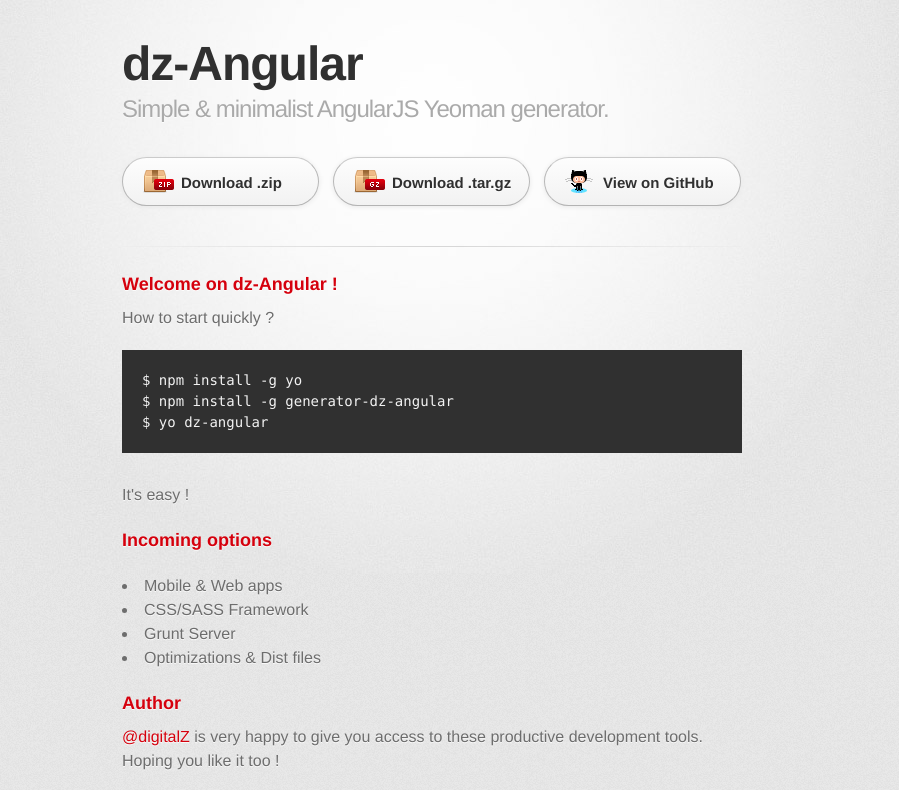
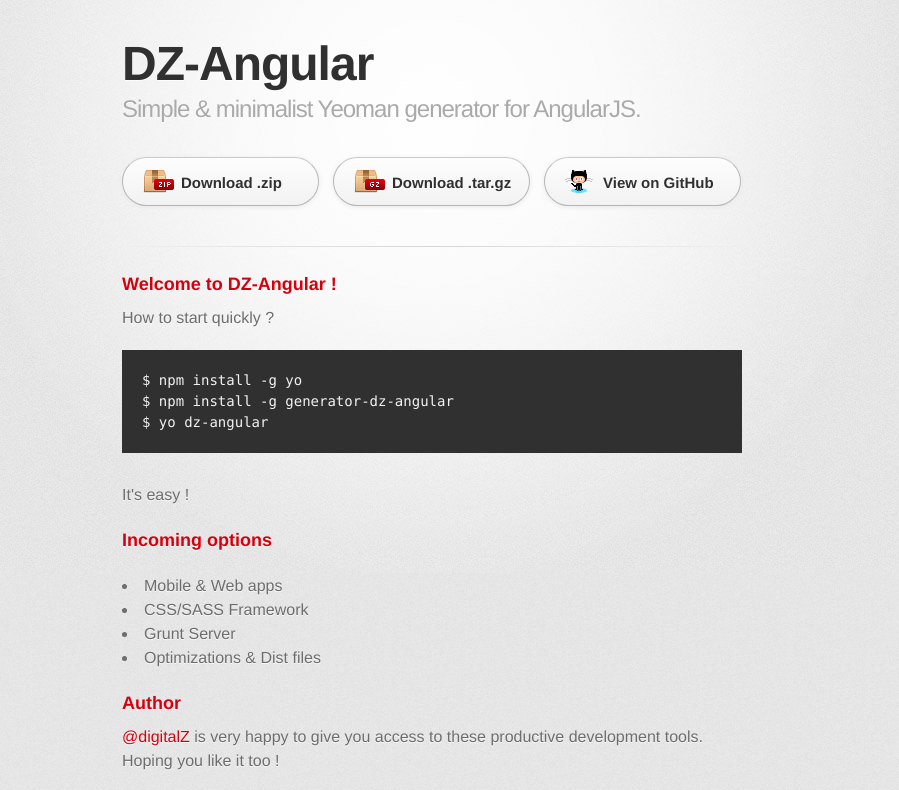
Before and after one commit to digitalz4k/angulardz, a plain HTML site: page index.html in a window 1280 px wide. Shown: the top 790 px of the page, without its empty margins (208-1107 px from the left). Drawn offline with Linux system fonts and the light colour scheme; a web font is replaced by a local one.

Commit message:
Update index.html

```diff
--- a/index.html
+++ b/index.html
@@ -18,8 +18,8 @@
       <div class="inner">
 
         <header>
-          <h1>dz-Angular</h1>
-          <h2>Simple & minimalist AngularJS Yeoman generator.</h2>
+          <h1>DZ-Angular</h1>
+          <h2>Simple & minimalist Yeoman generator for AngularJS.</h2>
         </header>
 
         <section id="downloads" class="clearfix">
@@ -32,7 +32,7 @@
 
         <section id="main_content">
           <h3>
-<a name="welcome-to-dz-angular" class="anchor" href="#welcome-to-dz-angular"><span class="octicon octicon-link"></span></a>Welcome on dz-Angular !</h3>
+<a name="welcome-to-dz-angular" class="anchor" href="#welcome-to-dz-angular"><span class="octicon octicon-link"></span></a>Welcome to DZ-Angular !</h3>
 
 <p>How to start quickly ?</p>
 
```
